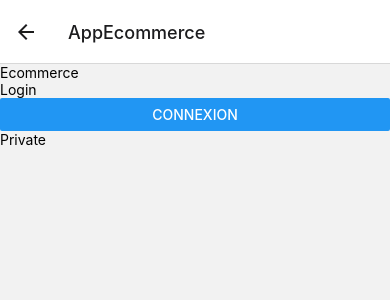
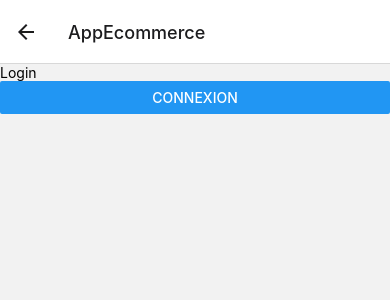
Before and after one commit to yannisjdubois/mybook-2, a React Native app: screen /AppEcommerce in a window 390 px wide. Shown: the top 300 px of the page. Built offline with nearby package versions, Linux system fonts and the light colour scheme.

Commit message:
création d'une négation afin d'afficher Connexion

```diff
--- a/Allapps/AppNews/Ecommerce/index.js
+++ b/Allapps/AppNews/Ecommerce/index.js
@@ -9,9 +9,11 @@ const Index = () => {
 
   return (
     <View>
-      <Text>Ecommerce</Text>
-      <Connexion/>
-      <Private/>
+        {!login?
+        <Connexion/>:
+        <Private/>
+    }
+
 
     </View>
   )
```
